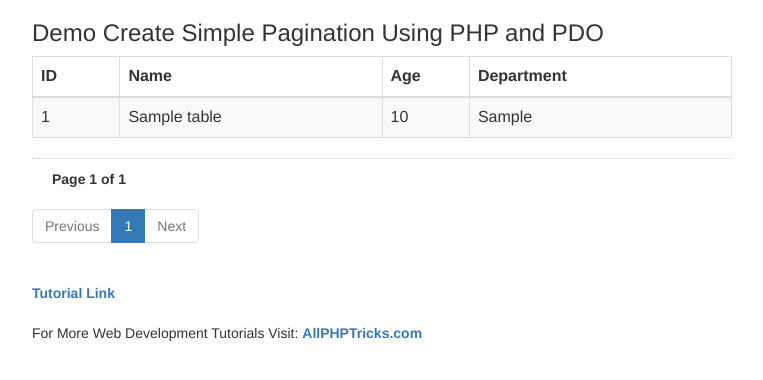
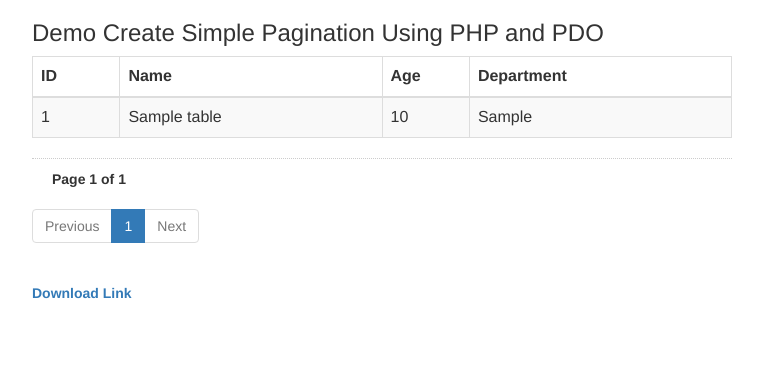
Before and after one commit to ishado/Simple-Pagination-Using-PHP, a PHP site: page / in a window 1280 px wide. Shown: the top 380 px of the page, without its empty margins (258-1021 px from the left). Run offline with PHP 8.4, Linux system fonts and the light colour scheme; tables that the repository leaves empty or names only in its code hold one stand-in row (values such as "Sample post").

Commit message:
Update index.php

```diff
--- a/index.php
+++ b/index.php
@@ -6,7 +6,7 @@ Website: https://www.allphptricks.com
 ?>
 <html>
 <head>
-<title>Create Simple Pagination Using PHP and PDO - AllPHPTricks.com</title>
+<title>Create Simple Pagination Using PHP and PDO</title>
 <link rel="stylesheet" href="css/bootstrap.min.css">
 </head>
 <body>
@@ -142,8 +142,7 @@ if (isset($_GET['page_no']) && $_GET['page_no']!="") {
 
 
 <br /><br />
-<a href="https://www.allphptricks.com/create-simple-pagination-using-php-and-mysqli/"><strong>Tutorial Link</strong></a> <br /><br />
-For More Web Development Tutorials Visit: <a href="https://www.allphptricks.com/"><strong>AllPHPTricks.com</strong></a>
+<a href="https://github.com/ishado/Simple-Pagination-Using-PHP/blob/pdo/README.md"><strong>Download Link</strong></a> <br /><br />
 </div>
 </body>
 </html>
```
